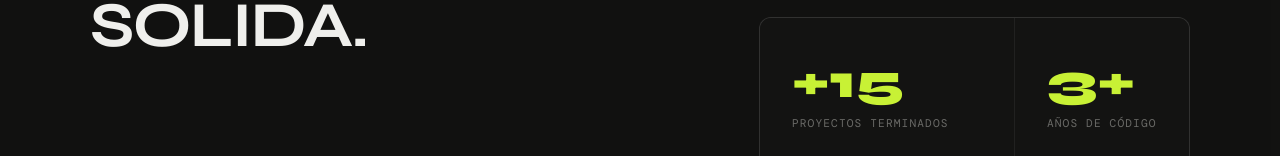
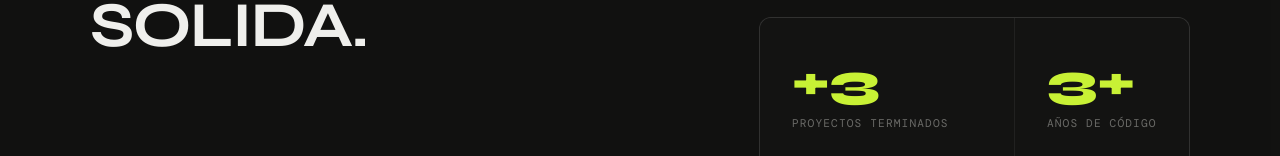
Before and after one commit to alebalzano1/Alejandro-Balzano-portafolio, a plain HTML site: page index.html in a window 1280 px wide. Shown: the part 1273-1429 px from the top of the page. Drawn offline with nearby package versions, Linux system fonts and the light colour scheme.

Commit message:
Automate project counter based on .project-item count

```diff
--- a/index.html
+++ b/index.html
@@ -693,7 +693,7 @@
           </p>
           <div class="about-stats">
             <div class="stat-item">
-              <div class="stat-num">+15</div>
+              <div class="stat-num" id="project-count">+3</div>
               <div class="stat-label">Proyectos terminados</div>
             </div>
             <div class="stat-item">
@@ -1143,6 +1143,16 @@
                 });
             });
         }
+
+        // ── 8. DYNAMIC PROJECT COUNTER ──
+        const updateProjectCount = () => {
+            const projectItems = document.querySelectorAll('.project-item');
+            const countDisplay = document.getElementById('project-count');
+            if (countDisplay) {
+                countDisplay.textContent = `+${projectItems.length}`;
+            }
+        };
+        updateProjectCount();
     });
   </script>
   <!-- WhatsApp Button -->
```
